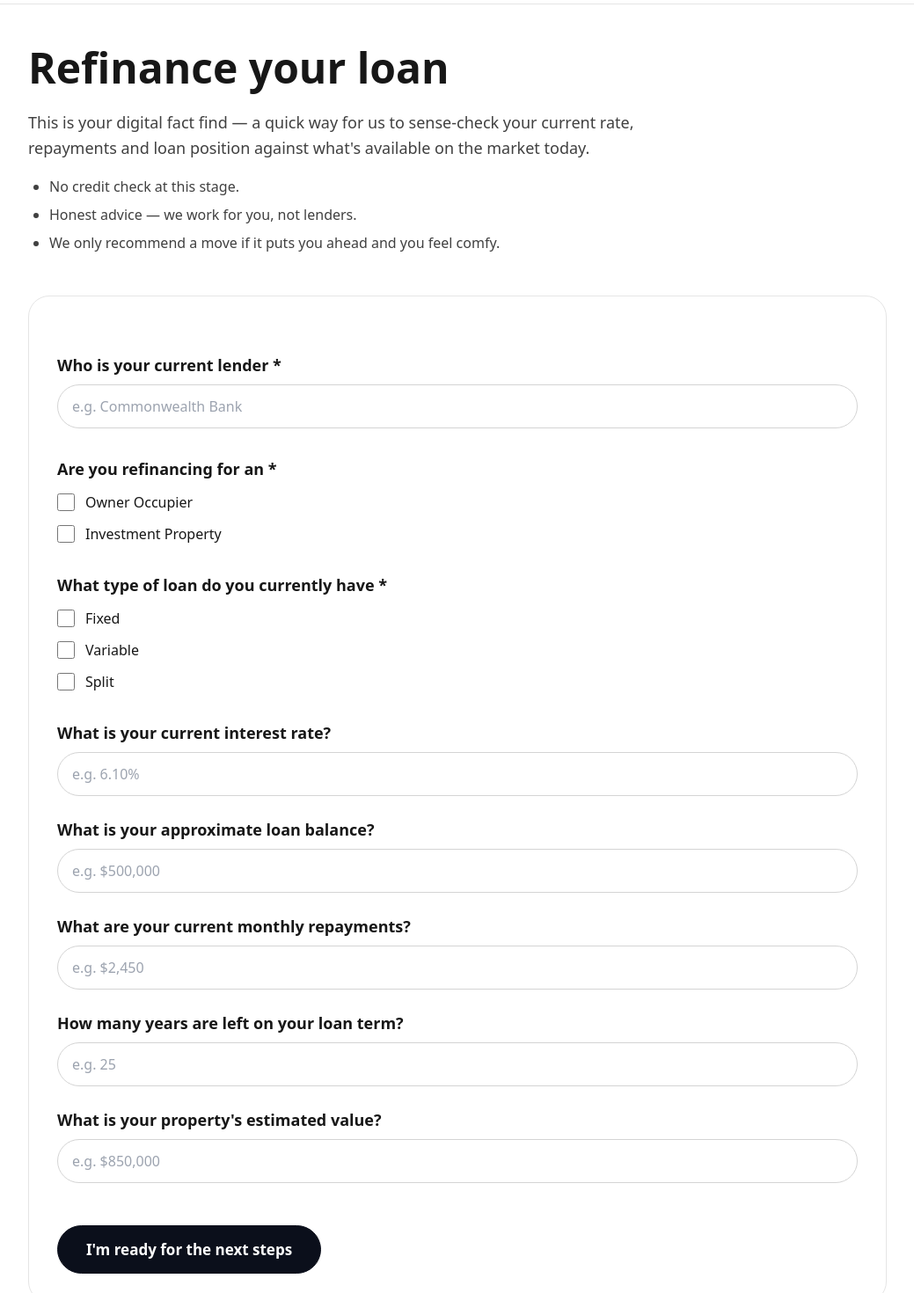
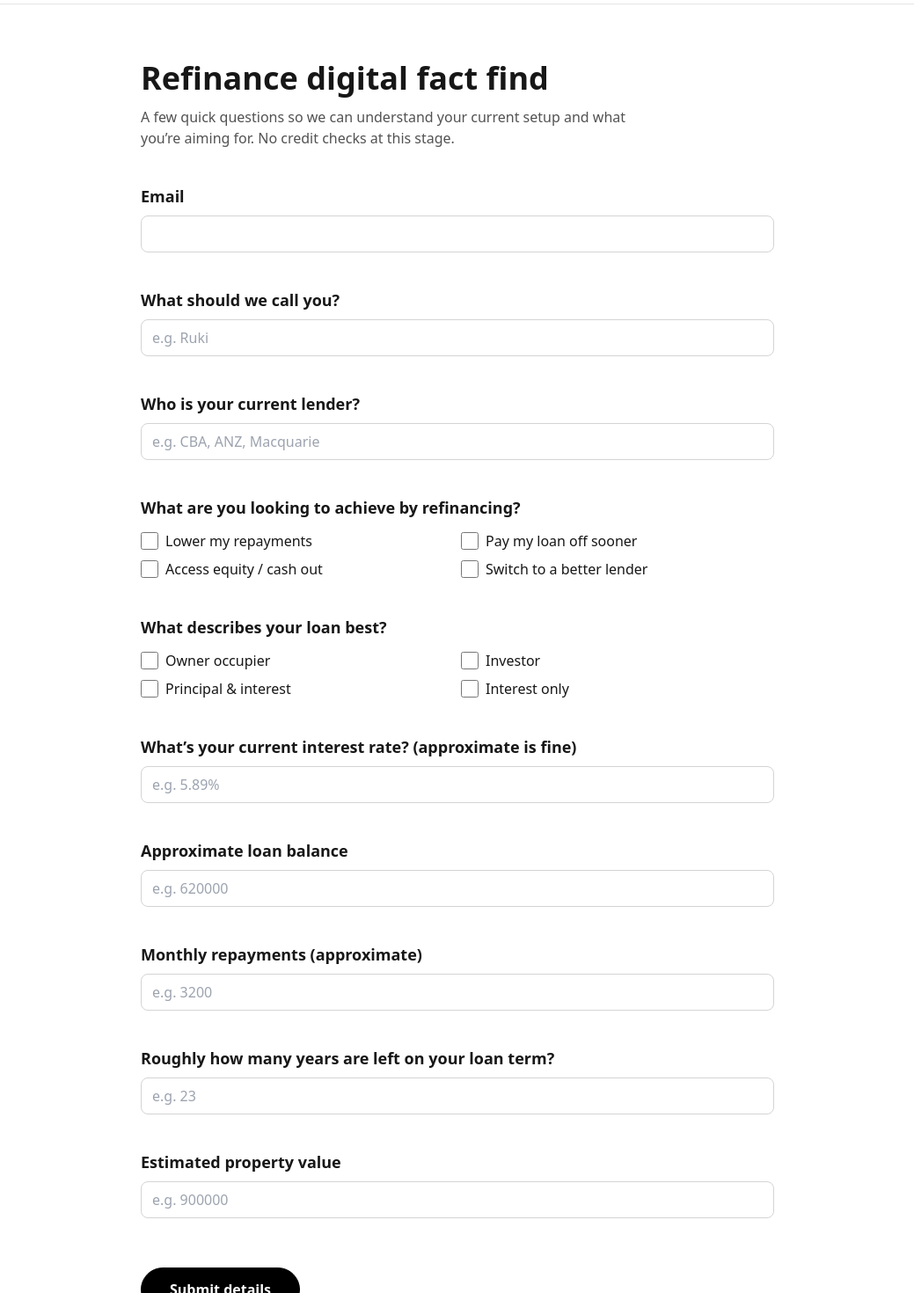
Before and after one commit to RukiDe/sold-nextjs, a Next.js app: page /refinance in a window 1280 px wide. Shown: the part 60-1530 px from the top of the page at 88% size, without its empty margins (120-1159 px from the left). Built offline with nearby package versions, Linux system fonts and the light colour scheme.

Commit message:
digital fact find sent

```diff
--- /dev/null
+++ b/app/api/brevo/update-contact/route.ts
@@ -0,0 +1,59 @@
+import { NextResponse } from "next/server";
+
+const BREVO_API_KEY = process.env.BREVO_API_KEY;
+
+type BrevoUpdateRequest = {
+  email: string;
+  attributes: Record<string, string | number | boolean | null>;
+};
+
+export async function POST(req: Request) {
+  try {
+    const body = (await req.json()) as BrevoUpdateRequest;
+    const { email, attributes } = body;
+
+    if (!email || !attributes || Object.keys(attributes).length === 0) {
+      return NextResponse.json(
+        { error: "Missing email or attributes" },
+        { status: 400 }
+      );
+    }
+
+    if (!BREVO_API_KEY) {
+      console.error("BREVO_API_KEY not set");
+      return NextResponse.json(
+        { error: "Brevo API key not configured" },
+        { status: 500 }
+      );
+    }
+
+    const res = await fetch(
+      `https://api.brevo.com/v3/contacts/${encodeURIComponent(email)}`,
+      {
+        method: "PUT",
+        headers: {
+          "Content-Type": "application/json",
+          "api-key": BREVO_API_KEY,
+        },
+        body: JSON.stringify({ attributes }),
+      }
+    );
+
+    if (!res.ok) {
+      const text = await res.text();
+      console.error("Brevo update error:", res.status, text);
+      return NextResponse.json(
+        { error: "Failed to update contact in Brevo" },
+        { status: 500 }
+      );
+    }
+
+    return NextResponse.json({ success: true });
+  } catch (err) {
+    console.error("Brevo update route error:", err);
+    return NextResponse.json(
+      { error: "Unexpected error updating contact" },
+      { status: 500 }
+    );
+  }
+}
--- a/app/refinance/page.tsx
+++ b/app/refinance/page.tsx
@@ -1,8 +1,9 @@
+// app/refinance/page.tsx
 "use client";
 
 import { Suspense } from "react";
 import { useSearchParams } from "next/navigation";
-import { useState, FormEvent } from "react";
+import { useState, useEffect, useRef, FormEvent } from "react";
 
 type RefiFormState = {
   email: string;
@@ -17,9 +18,45 @@ type RefiFormState = {
   propertyValue: string;
 };
 
+const REFINANCING_FOR_OPTIONS = [
+  "Lower my repayments",
+  "Pay my loan off sooner",
+  "Access equity / cash out",
+  "Switch to a better lender",
+];
+
+const LOAN_TYPE_OPTIONS = [
+  "Owner occupier",
+  "Investor",
+  "Principal & interest",
+  "Interest only",
+];
+
 function RefiInner() {
   const searchParams = useSearchParams();
   const emailFromUrl = searchParams.get("email") || "";
+  const hasUpdatedBrevoRef = useRef(false);
+
+  // 🔒 Mark DIGITAL_FACT_FIND_SENT = "Yes" in Brevo when they land here
+  useEffect(() => {
+    if (hasUpdatedBrevoRef.current) return;
+    if (!emailFromUrl || !emailFromUrl.includes("@")) return;
+
+    hasUpdatedBrevoRef.current = true;
+
+    fetch("/api/brevo/update-contact", {
+      method: "POST",
+      headers: { "Content-Type": "application/json" },
+      body: JSON.stringify({
+        email: emailFromUrl,
+        attributes: {
+          DIGITAL_FACT_FIND_SENT: "Yes",
+        },
+      }),
+    }).catch((err) => {
+      console.error("Failed to mark DIGITAL_FACT_FIND_SENT:", err);
+    });
+  }, [emailFromUrl]);
 
   const [form, setForm] = useState<RefiFormState>({
     email: emailFromUrl,
@@ -34,92 +71,111 @@ function RefiInner() {
     propertyValue: "",
   });
 
-  const updateField = <K extends keyof RefiFormState>(
-    field: K,
-    value: RefiFormState[K]
-  ) => {
-    setForm((prev) => ({ ...prev, [field]: value }));
+  const handleInputChange = (
+    e: React.ChangeEvent<HTMLInputElement>
+  ): void => {
+    const { name, value } = e.target;
+    setForm((prev) => ({ ...prev, [name]: value }));
   };
 
-  const toggleMultiselect = (
-    field: "refinancingFor" | "loanType",
-    value: string
-  ) => {
+  const toggleMultiselect = (field: keyof Pick<RefiFormState, "refinancingFor" | "loanType">, value: string) => {
     setForm((prev) => {
-      const arr = prev[field];
-      const exists = arr.includes(value);
+      const current = prev[field];
+      const exists = current.includes(value);
       return {
         ...prev,
-        [field]: exists ? arr.filter((v) => v !== value) : [...arr, value],
+        [field]: exists
+          ? current.filter((v) => v !== value)
+          : [...current, value],
       };
     });
   };
 
-  const handleSubmit = async (e: FormEvent) => {
+  const handleSubmit = (e: FormEvent) => {
     e.preventDefault();
 
-    // Send to our API, which then updates Brevo
-    await fetch("/api/refinance", {
-      method: "POST",
-      headers: { "Content-Type": "application/json" },
-      body: JSON.stringify(form),
-    });
-
-    // Then redirect to success page
-    window.location.href = "/refinance2-success";
+    // TODO: next step – POST this data back to Brevo or your backend
+    console.log("Refinance form submitted", form);
   };
 
   return (
-    <main className="max-w-5xl mx-auto px-4 sm:px-6 py-12">
-      <h1 className="text-4xl sm:text-5xl font-black mb-6">
-        Refinance your loan
-      </h1>
-
-      <p className="text-lg text-neutral-700 max-w-3xl leading-relaxed">
-        This is your digital fact find &mdash; a quick way for us to sense-check
-        your current rate, repayments and loan position against what&#39;s
-        available on the market today.
-      </p>
-
-      <ul className="list-disc ml-6 mt-4 text-neutral-700 space-y-2">
-        <li>No credit check at this stage.</li>
-        <li>Honest advice &mdash; we work for you, not lenders.</li>
-        <li>
-          We only recommend a move if it puts you ahead and you feel comfy.
-        </li>
-      </ul>
-
+    <main className="min-h-screen bg-white">
       <form
         onSubmit={handleSubmit}
-        className="mt-12 space-y-8 bg-white border border-neutral-200 rounded-3xl p-8"
+        className="max-w-3xl mx-auto px-4 sm:px-6 py-12 sm:py-16 space-y-10"
       >
-        {/* Hidden email (from URL) */}
-        <input type="hidden" value={form.email} />
+        <header className="space-y-3">
+          <h1 className="text-3xl sm:text-4xl font-bold">
+            Refinance digital fact find
+          </h1>
+          <p className="text-sm sm:text-base text-neutral-600 max-w-xl">
+            A few quick questions so we can understand your current setup and
+            what you’re aiming for. No credit checks at this stage.
+          </p>
+        </header>
+
+        {/* EMAIL (read-only if coming from URL) */}
+        <div>
+          <label className="block font-semibold text-lg mb-2">
+            Email
+          </label>
+          <input
+            type="email"
+            name="email"
+            value={form.email}
+            onChange={handleInputChange}
+            className="w-full border border-neutral-300 rounded-lg px-3 py-2 text-base"
+            required
+            readOnly={!!emailFromUrl}
+          />
+          {emailFromUrl && (
+            <p className="mt-1 text-xs text-neutral-500">
+              Pulled from the link in your email.
+            </p>
+          )}
+        </div>
+
+        {/* PREFERRED NAME */}
+        <div>
+          <label className="block font-semibold text-lg mb-2">
+            What should we call you?
+          </label>
+          <input
+            type="text"
+            name="preferredName"
+            value={form.preferredName}
+            onChange={handleInputChange}
+            className="w-full border border-neutral-300 rounded-lg px-3 py-2 text-base"
+            placeholder="e.g. Ruki"
+          />
+        </div>
 
         {/* CURRENT LENDER */}
         <div>
           <label className="block font-semibold text-lg mb-2">
-            Who is your current lender *
+            Who is your current lender?
           </label>
           <input
             type="text"
-            placeholder="e.g. Commonwealth Bank"
+            name="currentLender"
             value={form.currentLender}
-            onChange={(e) => updateField("currentLender", e.target.value)}
-            required
-            className="w-full px-4 py-3 rounded-full border border-neutral-300 focus:ring-2 focus:ring-black/20"
+            onChange={handleInputChange}
+            className="w-full border border-neutral-300 rounded-lg px-3 py-2 text-base"
+            placeholder="e.g. CBA, ANZ, Macquarie"
           />
         </div>
 
-        {/* PURPOSE */}
+        {/* REFINANCING FOR */}
         <div>
           <label className="block font-semibold text-lg mb-3">
-            Are you refinancing for an *
+            What are you looking to achieve by refinancing?
           </label>
-
-          <div className="space-y-3">
-            {["Owner Occupier", "Investment Property"].map((label) => (
-              <label key={label} className="flex items-center gap-3">
+          <div className="grid sm:grid-cols-2 gap-2">
+            {REFINANCING_FOR_OPTIONS.map((label) => (
+              <label
+                key={label}
+                className="flex items-center gap-2 text-sm sm:text-base"
+              >
                 <input
                   type="checkbox"
                   checked={form.refinancingFor.includes(label)}
@@ -135,12 +191,14 @@ function RefiInner() {
         {/* LOAN TYPE */}
         <div>
           <label className="block font-semibold text-lg mb-3">
-            What type of loan do you currently have *
+            What describes your loan best?
           </label>
-
-          <div className="space-y-3">
-            {["Fixed", "Variable", "Split"].map((label) => (
-              <label key={label} className="flex items-center gap-3">
+          <div className="grid sm:grid-cols-2 gap-2">
+            {LOAN_TYPE_OPTIONS.map((label) => (
+              <label
+                key={label}
+                className="flex items-center gap-2 text-sm sm:text-base"
+              >
                 <input
                   type="checkbox"
                   checked={form.loanType.includes(label)}
@@ -153,93 +211,88 @@ function RefiInner() {
           </div>
         </div>
 
-        {/* NUMERIC / TEXT FIELDS */}
-        <div className="space-y-6">
-          {/* Current rate */}
+        {/* RATE */}
         <div>
           <label className="block font-semibold text-lg mb-2">
-              What is your current interest rate?
+            What’s your current interest rate? (approximate is fine)
           </label>
           <input
             type="text"
-              placeholder="e.g. 6.10%"
+            name="rate"
             value={form.rate}
-              onChange={(e) => updateField("rate", e.target.value)}
-              required
-              className="w-full px-4 py-3 rounded-full border border-neutral-300 focus:ring-2 focus:ring-black/20"
+            onChange={handleInputChange}
+            className="w-full border border-neutral-300 rounded-lg px-3 py-2 text-base"
+            placeholder="e.g. 5.89%"
           />
         </div>
 
-          {/* Balance */}
+        {/* BALANCE */}
         <div>
           <label className="block font-semibold text-lg mb-2">
-              What is your approximate loan balance?
+            Approximate loan balance
           </label>
           <input
             type="text"
-              placeholder="e.g. $500,000"
+            name="balance"
             value={form.balance}
-              onChange={(e) => updateField("balance", e.target.value)}
-              required
-              className="w-full px-4 py-3 rounded-full border border-neutral-300 focus:ring-2 focus:ring-black/20"
+            onChange={handleInputChange}
+            className="w-full border border-neutral-300 rounded-lg px-3 py-2 text-base"
+            placeholder="e.g. 620000"
           />
         </div>
 
-          {/* Repayments */}
+        {/* REPAYMENTS */}
         <div>
           <label className="block font-semibold text-lg mb-2">
-              What are your current monthly repayments?
+            Monthly repayments (approximate)
           </label>
           <input
             type="text"
-              placeholder="e.g. $2,450"
+            name="repayments"
             value={form.repayments}
-              onChange={(e) => updateField("repayments", e.target.value)}
-              required
-              className="w-full px-4 py-3 rounded-full border border-neutral-300 focus:ring-2 focus:ring-black/20"
+            onChange={handleInputChange}
+            className="w-full border border-neutral-300 rounded-lg px-3 py-2 text-base"
+            placeholder="e.g. 3200"
           />
         </div>
 
-          {/* Term remaining */}
+        {/* TERM REMAINING */}
         <div>
           <label className="block font-semibold text-lg mb-2">
-              How many years are left on your loan term?
+            Roughly how many years are left on your loan term?
           </label>
           <input
             type="text"
-              placeholder="e.g. 25"
+            name="termRemaining"
             value={form.termRemaining}
-              onChange={(e) => updateField("termRemaining", e.target.value)}
-              required
-              className="w-full px-4 py-3 rounded-full border border-neutral-300 focus:ring-2 focus:ring-black/20"
+            onChange={handleInputChange}
+            className="w-full border border-neutral-300 rounded-lg px-3 py-2 text-base"
+            placeholder="e.g. 23"
           />
         </div>
 
-          {/* Property value */}
+        {/* PROPERTY VALUE */}
         <div>
           <label className="block font-semibold text-lg mb-2">
-              What is your property&#39;s estimated value?
+            Estimated property value
           </label>
           <input
             type="text"
-              placeholder="e.g. $850,000"
+            name="propertyValue"
             value={form.propertyValue}
-              onChange={(e) => updateField("propertyValue", e.target.value)}
-              required
-              className="w-full px-4 py-3 rounded-full border border-neutral-300 focus:ring-2 focus:ring-black/20"
+            onChange={handleInputChange}
+            className="w-full border border-neutral-300 rounded-lg px-3 py-2 text-base"
+            placeholder="e.g. 900000"
           />
         </div>
-        </div>
 
-        {/* SUBMIT BUTTON */}
+        {/* SUBMIT */}
         <div className="pt-4">
           <button
             type="submit"
-            className="inline-block bg-[#0B0F1B] text-white font-semibold text-[17px]
-            rounded-full px-8 py-3.5 transition-all border border-[#0B0F1B]
-            hover:bg-white hover:text-black hover:border-black text-center w-full sm:w-auto"
+            className="inline-flex items-center justify-center rounded-full bg-black text-white px-8 py-3 text-base font-semibold hover:bg-white hover:text-black border border-black transition-colors"
           >
-            I&#39;m ready for the next steps
+            Submit details
           </button>
         </div>
       </form>
@@ -249,7 +302,11 @@ function RefiInner() {
 
 export default function RefinancePage() {
   return (
-    <Suspense fallback={<div className="p-8 text-neutral-500">Loading&hellip;</div>}>
+    <Suspense
+      fallback={
+        <div className="p-8 text-neutral-500">Loading&hellip;</div>
+      }
+    >
       <RefiInner />
     </Suspense>
   );
```
Lines whose indentation alone changed are shown as unchanged.
